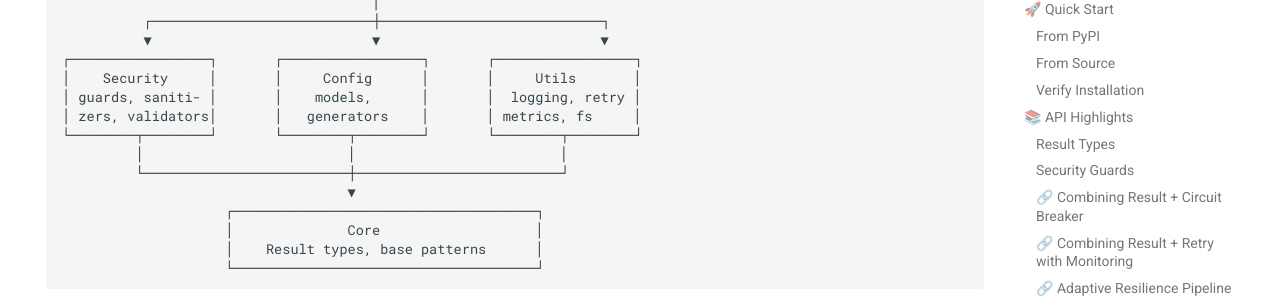
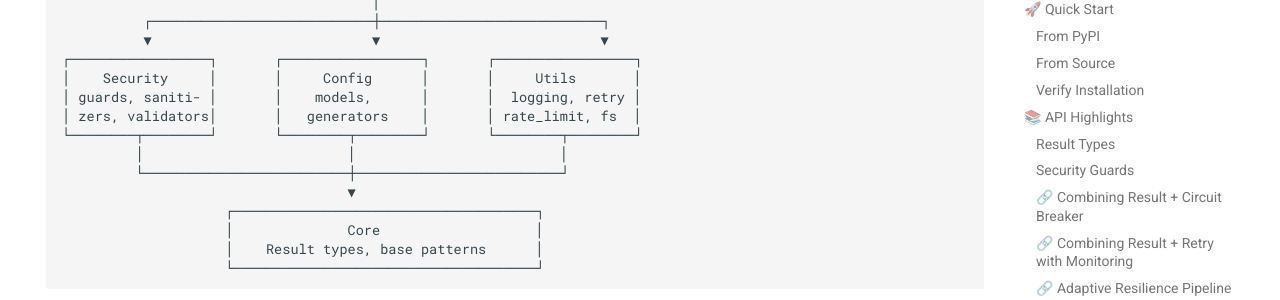
Before and after one commit to gabrielima7/TaipanStack, an MkDocs documentation site: the page built from docs/index.md, in a window 1280 px wide and 900 px high, scrolled down 4167 px. Shown: the part 153-453 px from the top of the window. Built offline with MkDocs 1.6.1 and Material for MkDocs 9.7.7, drawn with Linux system fonts in a browser that asks for light colours; emoji names are drawn with the system emoji font; comment, search, counter and statistics services are not loaded.

Commit message:
Aligned .env.example with documented features and corrected architecture diagrams to remove non-existent metrics component. (#1111)
Co-authored-by: google-labs-jules[bot] <161369871+google-labs-jules[bot]@users.noreply.github.com>
Co-authored-by: gabrielima7 <230595838+gabrielima7@users.noreply.github.com>

```diff
--- a/docs/index.md
+++ b/docs/index.md
@@ -221,7 +221,7 @@ async def fetch_remote_status() -> Result[dict, Exception]:
 ┌─────────────────┐       ┌─────────────────┐       ┌─────────────────┐
 │    Security     │       │     Config      │       │     Utils       │
 │ guards, saniti- │       │    models,      │       │  logging, retry │
-│ zers, validators│       │   generators    │       │ metrics, fs     │
+│ zers, validators│       │   generators    │       │ rate_limit, fs  │
 └────────┬────────┘       └────────┬────────┘       └────────┬────────┘
          │                         │                         │
          └─────────────────────────┼─────────────────────────┘
```
Also changed, not shown: 1 other file.
